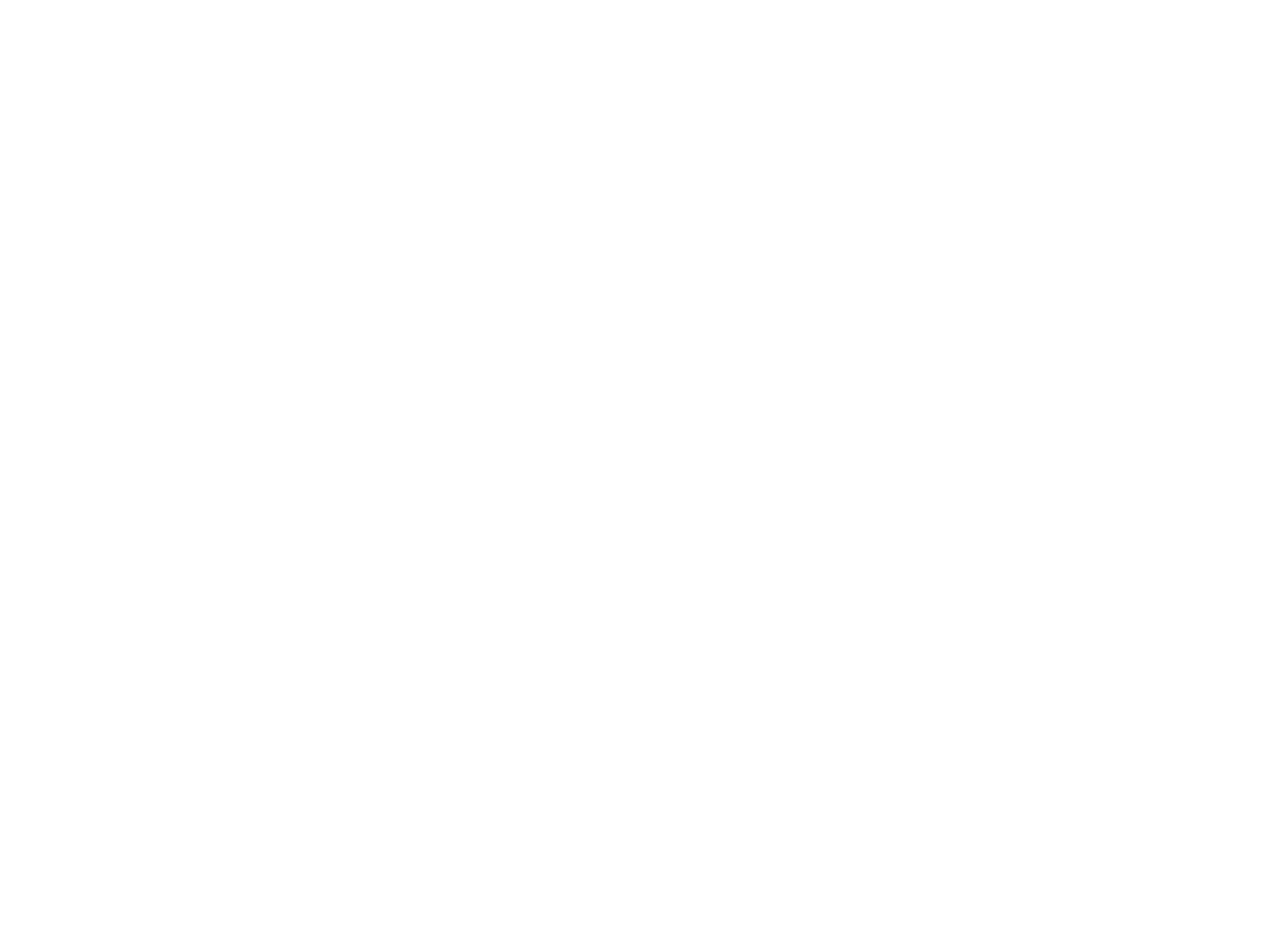
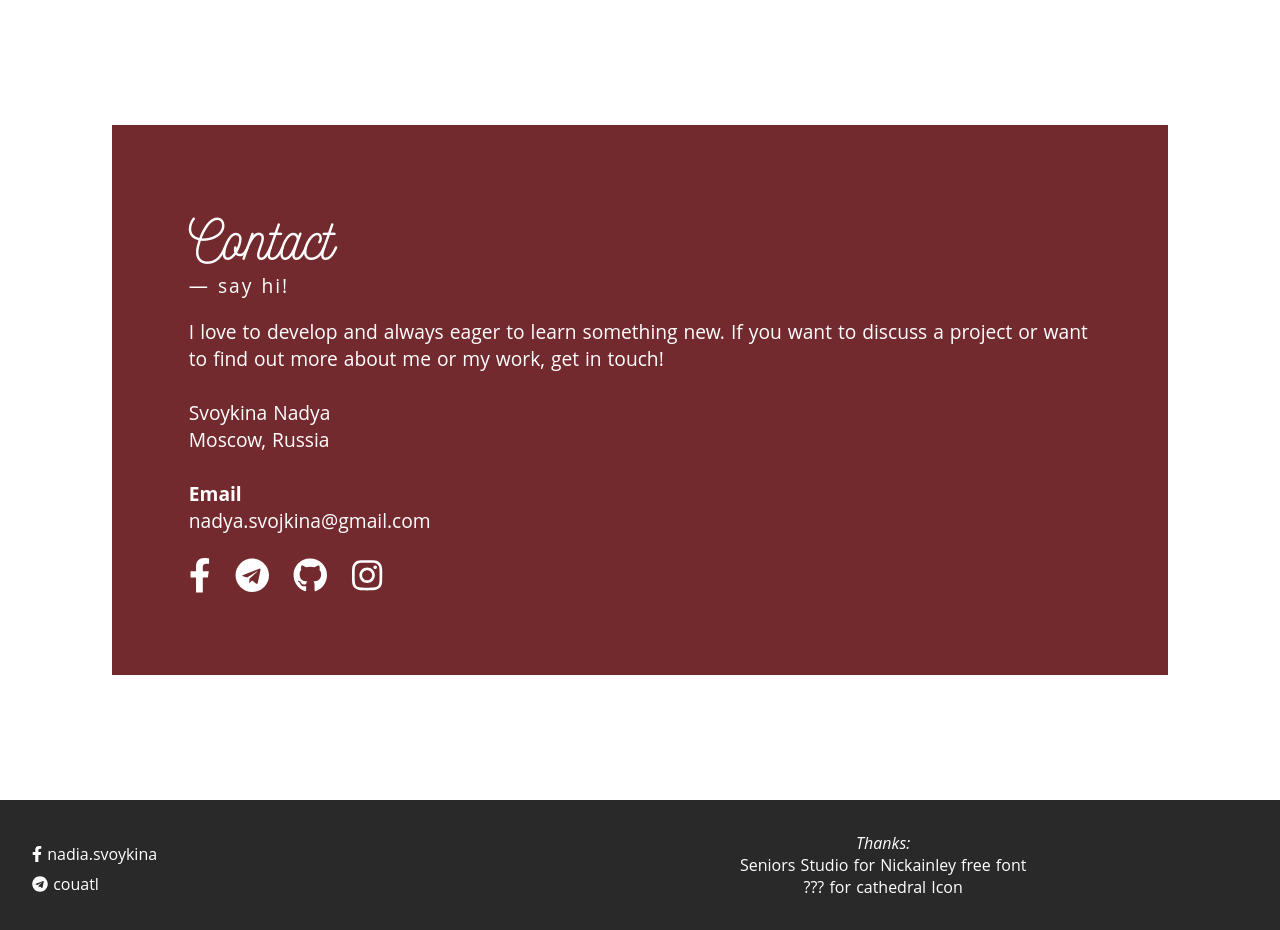
Before and after one commit to couatl/couatl.github.io, a Nuxt app: page /contact in a window 1280 px wide. Before the commit this address had no page. Before the commit the page ends 800 px from the top, so only its background shows below. Built offline with nearby package versions, Linux system fonts and the light colour scheme.

Commit message:
+ contact page

```diff
--- /dev/null
+++ b/pages/contact.vue
@@ -0,0 +1,121 @@
+<template>
+  <div class="root">
+    <section class="contact">
+      <div class="contact__body">
+        <div class="contact__title">Contact</div>
+        <div class="contact__description">— say hi!</div>
+        <div class="contact__info">
+          I love to develop and always eager to learn something new. If you want to discuss a project or want to find out more about me or my work, get in touch!
+          <br/>
+          <br/>
+          Svoykina Nadya <br/>
+          Moscow, Russia
+        </div>
+        <br/>
+        <b>Email</b>
+        <div class="contact__email">nadya.svojkina@gmail.com</div>
+        <div class="contact__links">
+          <div class="contact__links_item">
+            <a href="https://www.facebook.com/nadia.svoykina">
+              <font-awesome-icon :icon="['fab', 'facebook-f']"/>
+            </a>
+          </div>
+          <div class="contact__links_item">
+            <a href="https://t.me/couatl">
+              <font-awesome-icon :icon="['fab', 'telegram']"/>
+            </a>
+          </div>
+          <div class="contact__links_item">
+            <a href="https://github.com/couatl">
+              <font-awesome-icon :icon="['fab', 'github']"/>
+            </a>
+          </div>
+
+          <div class="contact__links_item">
+            <a href="https://www.instagram.com/couatl/">
+              <font-awesome-icon :icon="['fab', 'instagram']"/>
+            </a>
+          </div>
+        </div>
+      </div>
+    </section>
+    <custom-footer/>
+  </div>
+</template>
+<script>
+  import ProjectsSection from '~/components/ProjectsSection.vue'
+  import CustomFooter from '~/components/CustomFooter.vue'
+
+  export default {
+    components: {
+      CustomFooter
+    }
+  }
+</script>
+
+<style>
+  .contact {
+    display: flex;
+    /*background: #f3f5f7;*/
+
+    height: 100vh;
+    width: 100vw;
+    font-size: 1.2em;
+
+    padding: 4em;
+    /*box-shadow: inset 0 0 0 0.3em #732a2f;*/
+  }
+
+  .contact__body {
+    display: block;
+    margin: auto;
+    padding: 4em;
+    width: -moz-fit-content;
+    width: fit-content;
+    color: white;
+    max-width: 55em;
+    background: #732a2f;
+  }
+
+  .contact__title {
+    display: block;
+    font-family: Nickainley, sans-serif;
+    text-align: left;
+    font-size: 3em;
+  }
+
+  .contact__main {
+    display: block;
+  }
+
+  .contact__email {
+    display: block;
+  }
+  .contact__description {
+
+    letter-spacing: 2px;
+    margin-bottom: 1em;
+  }
+
+  .contact__links {
+    display: flex;
+    flex-direction: row;
+    font-size: 1.8em;
+  }
+
+  .contact__links a {
+    color: white;
+  }
+
+  .contact__links_item {
+    margin-top: 0.5em;
+    margin-right: 0.7em;
+    text-align: left;
+  }
+
+  @media (max-width: 680px) {
+    .contact {
+      padding: 0;
+    }
+  }
+</style>
```
